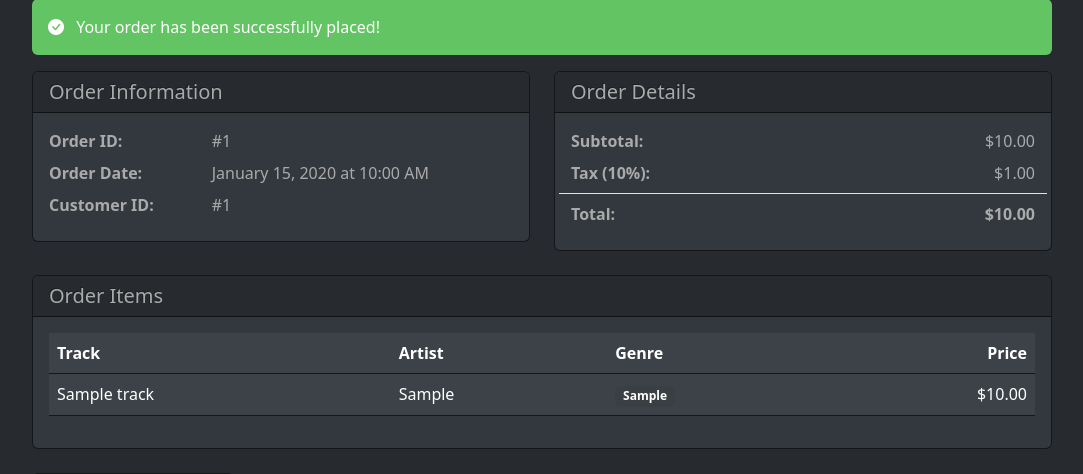
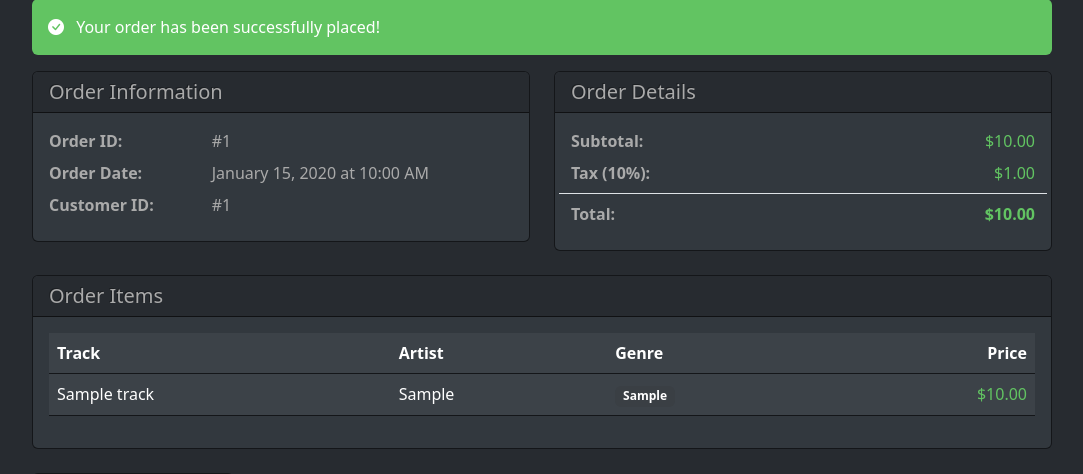
Before and after one commit to willhollingsworth/Track-Shop, a FastAPI app: page /order/1 in a window 1280 px wide. Shown: the part 195-669 px from the top of the page, without its empty margins (98-1181 px from the left). Run offline with FastAPI, Linux system fonts and the light colour scheme; the visitor is signed in with stand-in values (Sample User, id 1); tables that the repository leaves empty hold one stand-in row (values such as "Sample post"); some libraries are stand-ins or nearby versions.

Commit message:
style: updating checkout and order price to green

```diff
--- a/app/templates/order_detail.html
+++ b/app/templates/order_detail.html
@@ -42,18 +42,18 @@
                     <div class="card-body">
                         <dl class="row mb-0">
                             <dt class="col-sm-6">Subtotal:</dt>
-                            <dd class="col-sm-6 text-end">
+                            <dd class="col-sm-6 text-success text-end">
                                 ${{ "%.2f"|format(order.subtotal) }}
                             </dd>
                             <dt class="col-sm-6">Tax (10%):</dt>
-                            <dd class="col-sm-6 text-end">
+                            <dd class="col-sm-6 text-success text-end">
                                 ${{ "%.2f"|format(order.tax) }}
                             </dd>
                             <dt class="col-sm-6 border-top pt-2">
                                 <strong>Total:</strong>
                             </dt>
                             <dd class="col-sm-6 text-end border-top pt-2">
-                                <strong>${{ "%.2f"|format(order.total) }}</strong>
+                                <span class="text-success fw-bold">${{ "%.2f"|format(order.total) }}</span>
                             </dd>
                         </dl>
                     </div>
@@ -88,7 +88,7 @@
                                             <td>
                                                 <span class="badge bg-primary">{{ order_track.track.genre }}</span>
                                             </td>
-                                            <td class="text-end">${{ "%.2f"|format(order_track.price_at_purchase) }}</td>
+                                            <td class="text-end text-success">${{ "%.2f"|format(order_track.price_at_purchase) }}</td>
                                         </tr>
                                     {% endfor %}
                                 </tbody>
```
Also changed, not shown: app/templates/checkout.html (+4 -4 lines).
